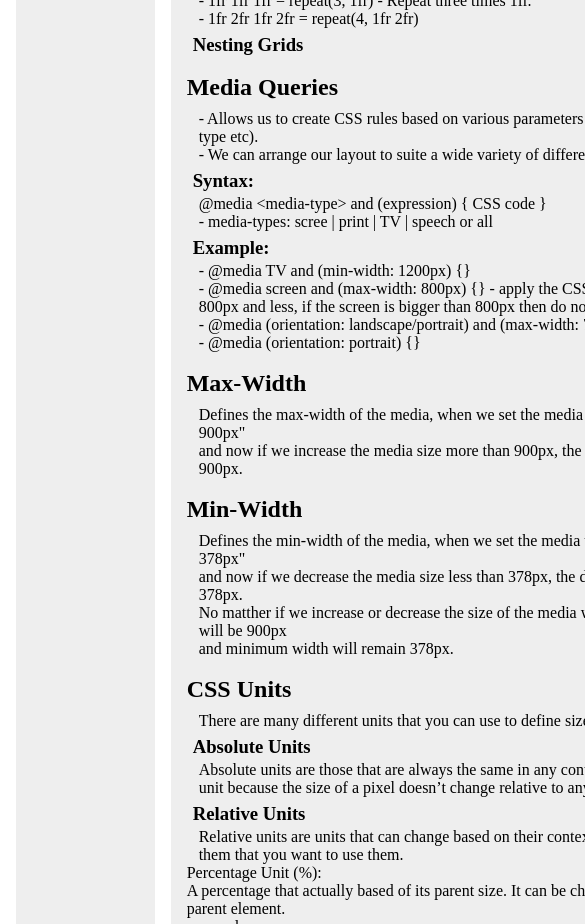
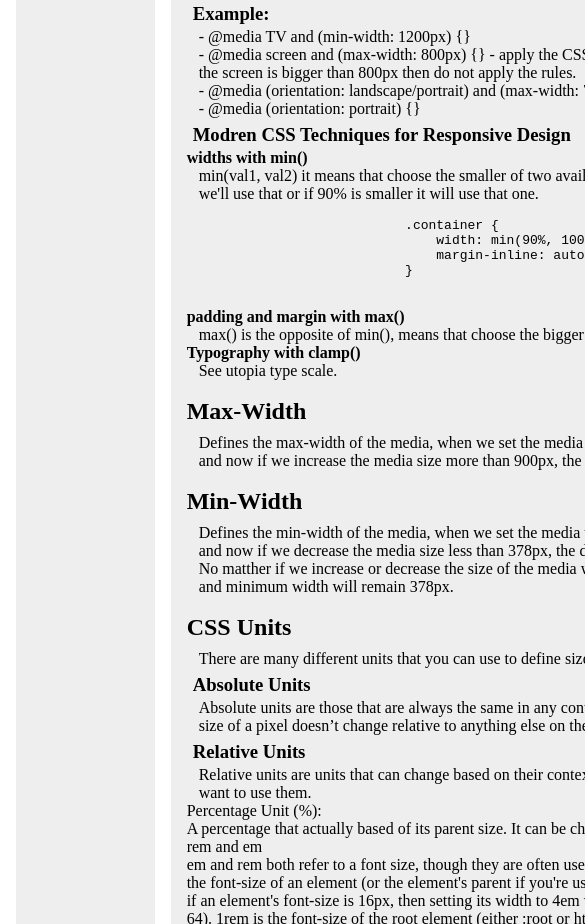
Before and after one commit to RasheedAhmad1/30-days-of-CSS3, a plain HTML site: page index.html in a window 390 px wide. Shown: the part 2485-3409 px from the top of the page, 585 px wide, since content can reach past the window. Drawn offline with Linux system fonts and the light colour scheme.

Commit message:
Some modren CSS techniques for 'Responsive Design' are added

```diff
--- a/index.html
+++ b/index.html
@@ -167,6 +167,23 @@
                     - @media screen and (max-width: 800px) {} - apply the CSS when the screen is 800px and less, if the screen is bigger than 800px then do not apply the rules. <br />
                     - @media (orientation: landscape/portrait) and (max-width: 700px) {} <br />
                     - @media (orientation: portrait) {}</p>
+
+                    <!-- Modren CSS techniques for responsive design -->
+                    <h3>Modren CSS Techniques for Responsive Design</h3>
+                    <h4>widths with min()</h4>
+                    <p>min(val1, val2) it means that choose the smaller of two available options, so if 1000px is smaller we&apos;ll use that or if 90% is smaller it will use that one.</p>
+                    <pre>
+                        <code>
+                            .container {
+                                width: min(90%, 1000px);
+                                margin-inline: auto; // Instead of 'margin: 0 auto;'
+                            }
+                        </code>
+                    </pre>
+                    <h4>padding and margin with max()</h4>
+                    <p>max() is the opposite of min(), means that choose the bigger of the two available options.</p>
+                    <h4>Typography with clamp()</h4>
+                    <p>See utopia type scale.</p>
 
                     <!-- min-widht / max-width -->
                     <!-- Max-Width -->
```
